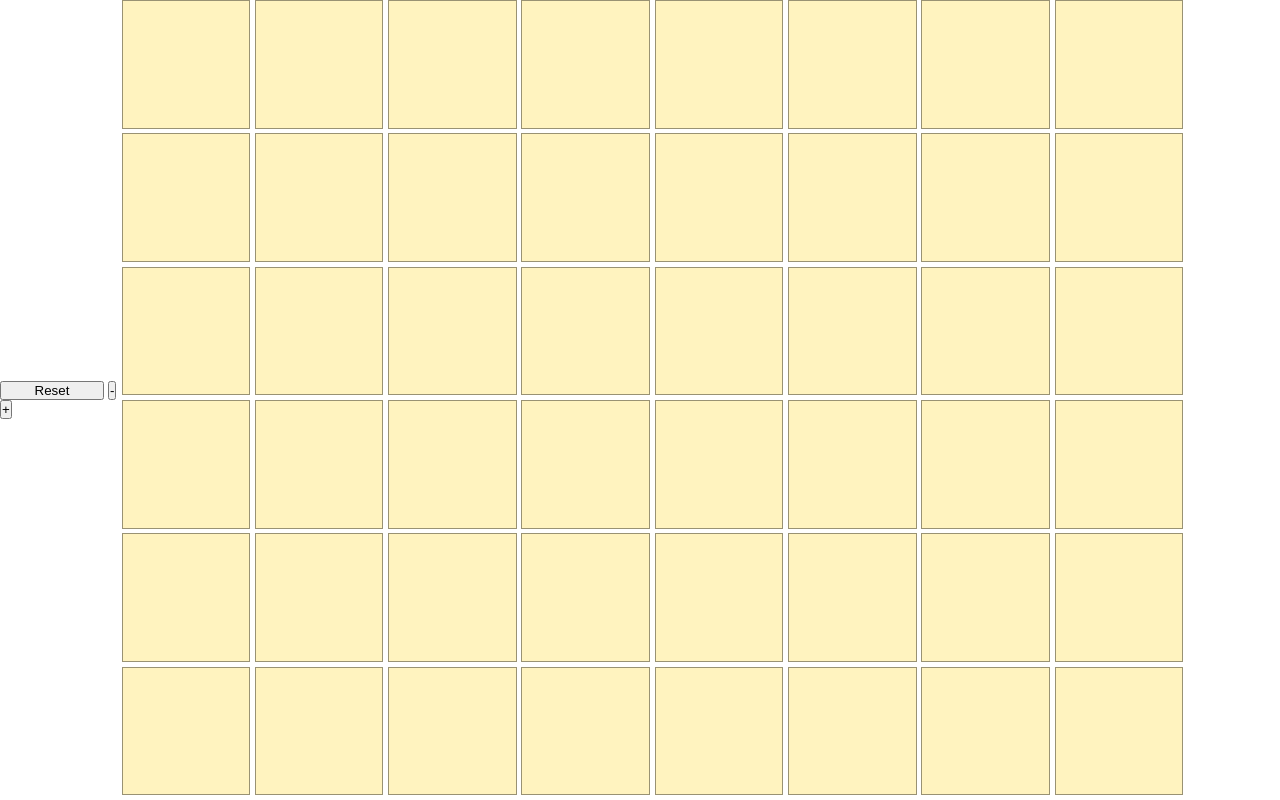
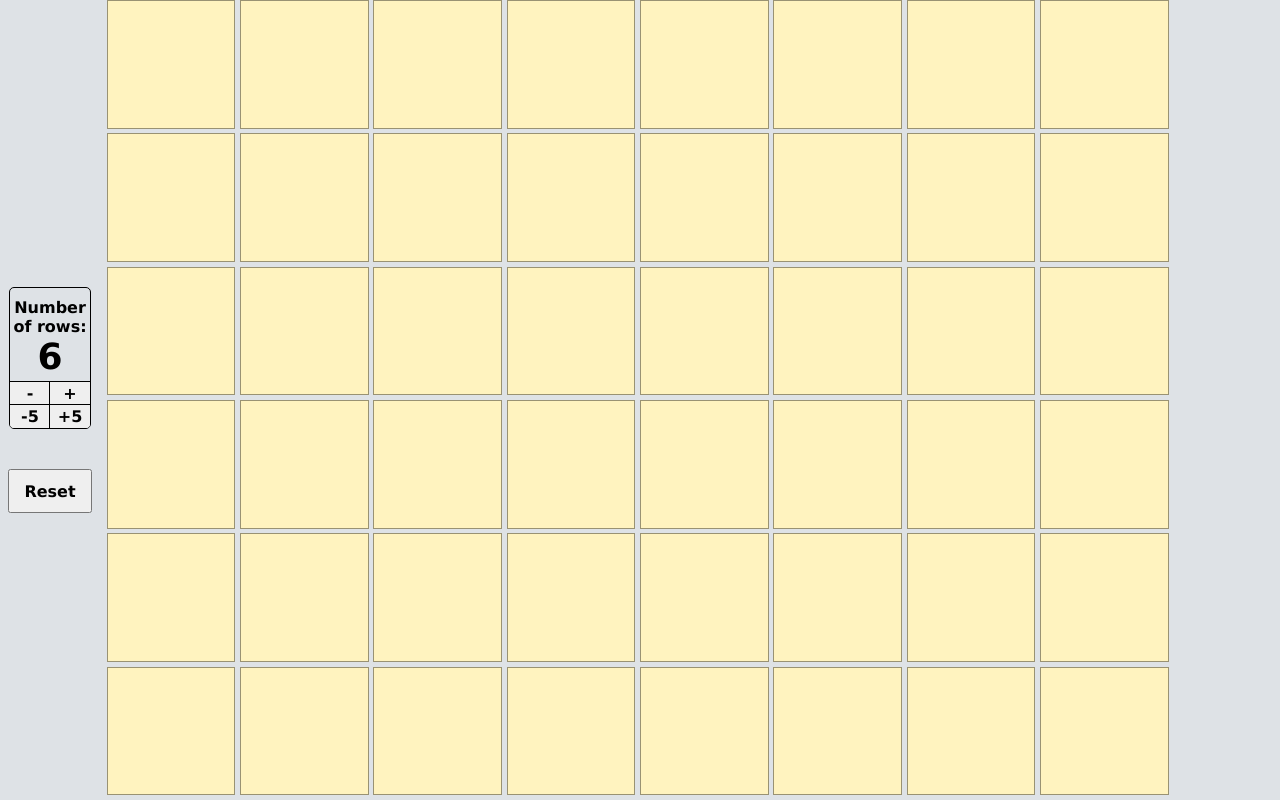
Before and after one commit to ariemad/Projects, a plain HTML site: page index.html in a window 1280 px wide. Drawn offline with Linux system fonts and the light colour scheme.

Commit message:
Style buttons

```diff
--- a/index.html
+++ b/index.html
@@ -1,24 +1,30 @@
 <!DOCTYPE html>
 <html lang="en">
   <head>
-    <meta charset="UTF-8">
-    <meta http-equiv="X-UA-Compatible" content="IE=edge">
-    <meta name="viewport" content="width=device-width, initial-scale=1.0">
+    <meta charset="UTF-8" />
+    <meta http-equiv="X-UA-Compatible" content="IE=edge" />
+    <meta name="viewport" content="width=device-width, initial-scale=1.0" />
     <title>Document</title>
-    <link rel="stylesheet" href="./style.css">
+    <link rel="stylesheet" href="./style.css" />
     <script src="js-file.js" defer></script>
   </head>
   <body>
     <div class="container">
-<div>
-
+      <div class="btn-column">
+        <div class="number-rows-box">
+            <p>Number <br> of rows:</p>
+            <p class="number-rows">6</p>
+            <div class="btn-grid">
+              <button class="less-row btn">-</button>
+              <button class="more-row btn">+</button>
+              <button class="less5-row btn">-5</button>
+              <button class="more5-row btn">+5</button>
+            </div>
+        </div>
         <button class="reset">Reset</button>
-            <button class="less-row">-</button>
-            <button class="more-row">+</button>
       </div>
       <div class="grid-container"></div>
       <div class="dummy"></div>
     </div>
-
   </body>
 </html>
--- a/js-file.js
+++ b/js-file.js
@@ -46,14 +46,13 @@ function updateSquareHover() {
         e.target.style.backgroundColor = `#${Math.floor(
           Math.random() * 16777215
         ).toString(16)}`;
-        e.target.setAttribute("data-bright-level","10")
-        e.target.style.filter = "brightness(100%)"
-      }
-      else if (e.target.getAttribute("data-bright-level") > 0) {
-        bright = e.target.getAttribute("data-bright-level")
-        bright--
-        e.target.setAttribute("data-bright-level", bright)
-        e.target.style.filter = `brightness(${bright*10}%)`
+        e.target.setAttribute("data-bright-level", "10");
+        e.target.style.filter = "brightness(100%)";
+      } else if (e.target.getAttribute("data-bright-level") > 0) {
+        bright = e.target.getAttribute("data-bright-level");
+        bright--;
+        e.target.setAttribute("data-bright-level", bright);
+        e.target.style.filter = `brightness(${bright * 10}%)`;
       }
     });
   });
@@ -93,11 +92,19 @@ addEventListener("resize", updateGrid);
 
 lessRowBTN = document.querySelector(".less-row");
 moreRowBTN = document.querySelector(".more-row");
+less5RowBTN = document.querySelector(".less5-row");
+more5RowBTN = document.querySelector(".more5-row");
+
+function updateNumberRows() {
+  const numberRowsEL = document.querySelector(".number-rows");
+  numberRowsEL.textContent = numberSquaresHeight;
+}
 
 lessRowBTN.addEventListener("click", function (e) {
   if (numberSquaresHeight > 1) {
     numberSquaresHeight--;
     updateGrid();
+    updateNumberRows();
   }
 });
 
@@ -105,6 +112,23 @@ moreRowBTN.addEventListener("click", function (e) {
   if (numberSquaresHeight < 20) {
     numberSquaresHeight++;
     updateGrid();
+    updateNumberRows();
+  }
+});
+
+less5RowBTN.addEventListener("click", function (e) {
+  if (numberSquaresHeight > 5) {
+    numberSquaresHeight -= 5;
+    updateGrid();
+    updateNumberRows();
+  }
+});
+
+more5RowBTN.addEventListener("click", function (e) {
+  if (numberSquaresHeight < 16) {
+    numberSquaresHeight += 5;
+    updateGrid();
+    updateNumberRows();
   }
 });
 
--- a/style.css
+++ b/style.css
@@ -2,6 +2,15 @@
   padding: 0;
   margin: 0;
   box-sizing: content-box;
+
+  font-size: 16px;
+  font-family: Verdana, Geneva, Tahoma, sans-serif;
+  font-weight: bold;
+  text-align: center;
+}
+
+body {
+  background-color: #dee2e6;
 }
 
 /*********************************/
@@ -24,9 +33,8 @@
   justify-content: center;
 }
 
-.grid{
+.grid {
   display: grid;
-
 }
 
 .square-container {
@@ -35,22 +43,59 @@
 }
 
 .square {
-
   width: 95%;
   height: 95%;
   background-color: #fff3bf;
   transition: all 0.25s;
-  border: 1px solid rgba(0,0,0,0.4);
+  border: 1px solid rgba(0, 0, 0, 0.4);
 }
 
-
-
 /*********************************/
-/* RESET */
+/* Button Column */
 /*********************************/
 
+.btn-column {
+  width: 100px;
+
+  display: flex;
+  flex-direction: column;
+  align-items: center;
+  justify-content: center;
+}
+
+.number-rows-box{
+  width: 80%;
+  border: 1px solid black;
+  padding-top: 10px;
+  border-radius: 5px;
+  overflow: hidden;
+}
+
+.number-rows-box button{
+  padding: 2px;
+}
+
 .reset {
-  width: 100px;
+  width: 80px;
+  height: 40px;
+  margin-top: 40px;
+}
+
+.number-rows {
+  font-size: 36px;
+  margin-bottom: 5px;
+}
+
+.btn-grid {
+  display: grid;
+  grid-template-columns: 1fr 1fr;
+  grid-template-rows: 1fr 1fr;
+}
+
+.btn{
+  border: 1px solid black;
+  margin: -1px;
+  border-radius: 0px;
 }
 
 /*********************************/
```
Lines whose indentation alone changed are shown as unchanged.
